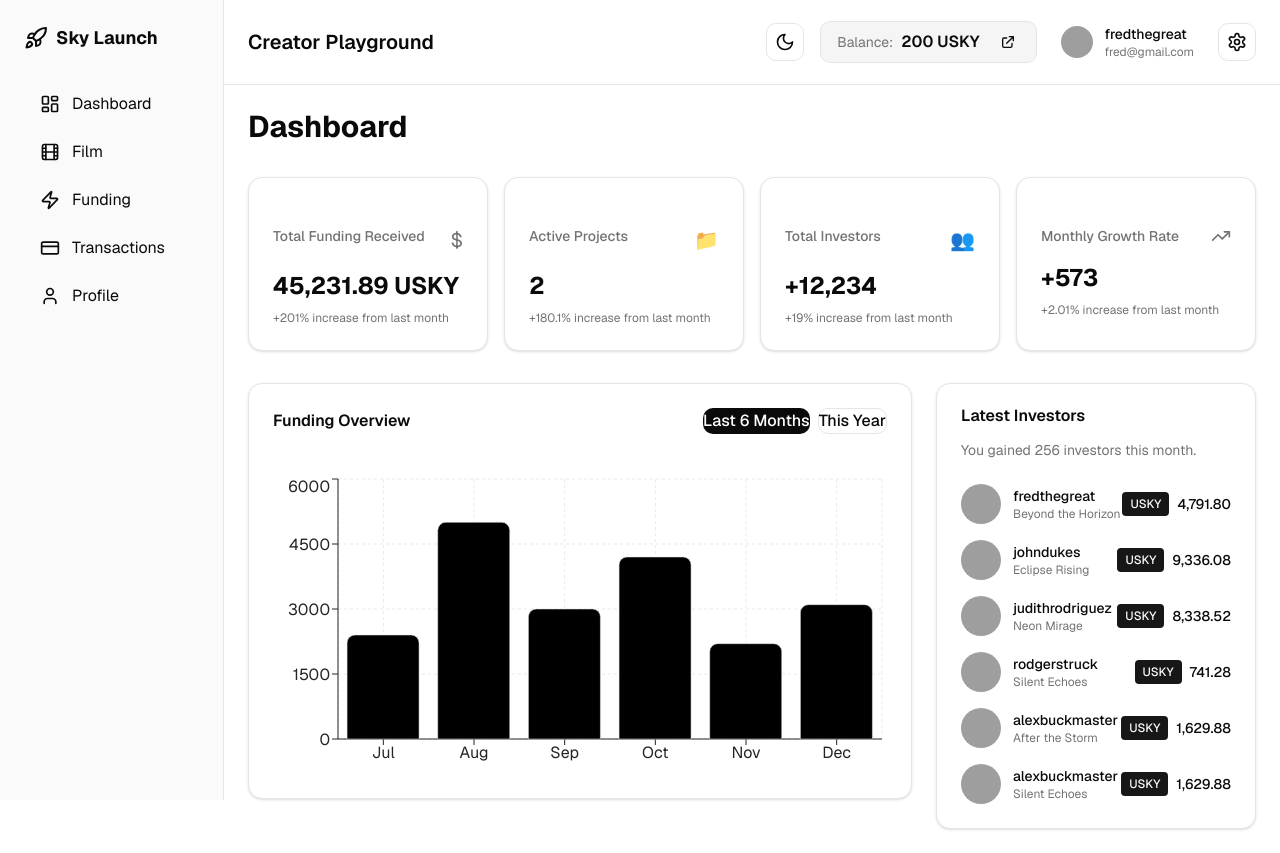
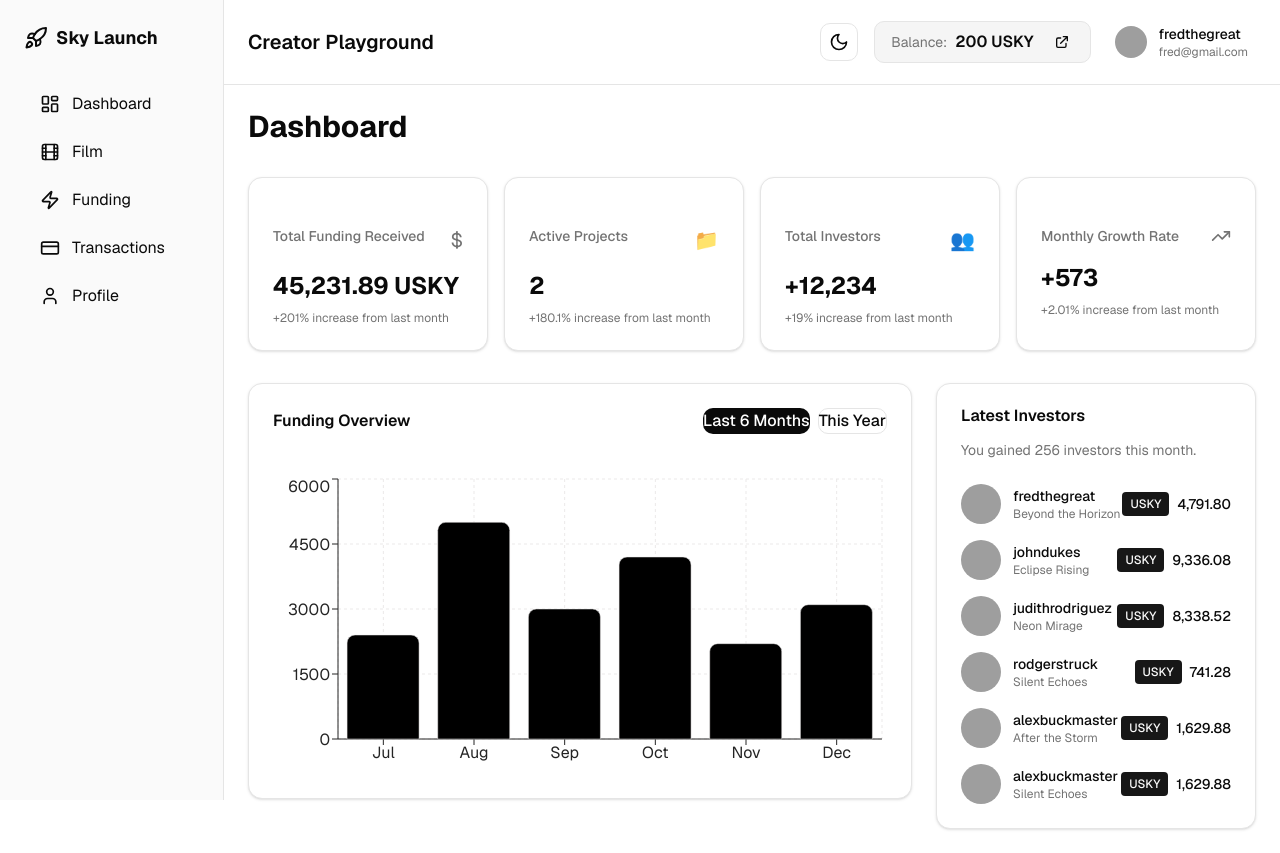
Before and after one commit to abdulmuti12/skyFE, a Next.js app: page /creator in a window 1280 px wide. Built offline with nearby package versions, Linux system fonts and the light colour scheme; grey boxes are pictures that could not be loaded.

Commit message:
Update creator-header.tsx

```diff
--- a/components/creator-header.tsx
+++ b/components/creator-header.tsx
@@ -91,10 +91,6 @@ export function CreatorHeader({ onMenuClick }: CreatorHeaderProps) {
               </DropdownMenuItem>
             </DropdownMenuContent>
           </DropdownMenu>
-
-          <button className="p-2 hover:bg-muted rounded-lg border border-border transition-colors hidden lg:block">
-            <Settings className="w-5 h-5" />
-          </button>
         </div>
       </div>
     </header>
```
